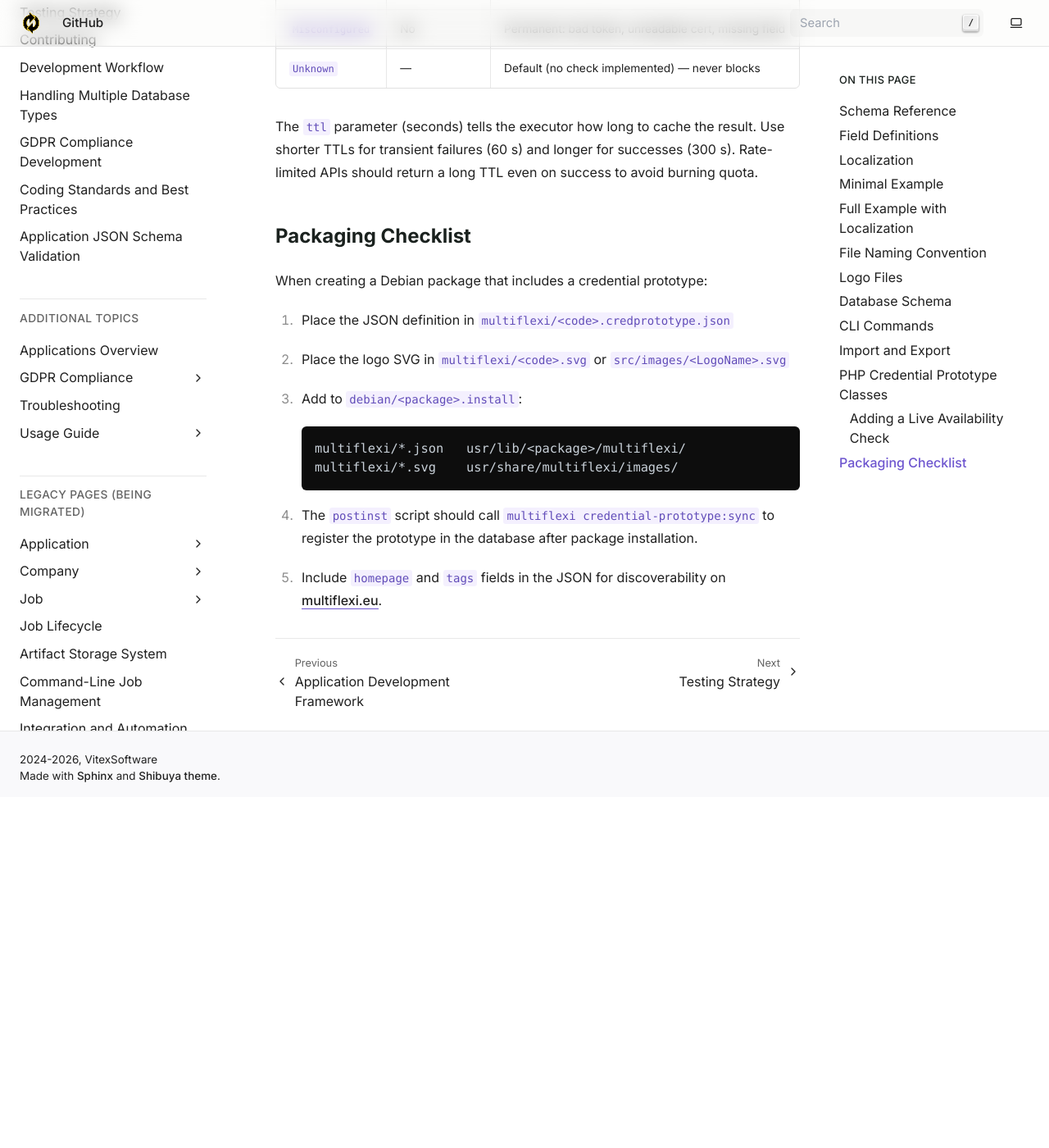
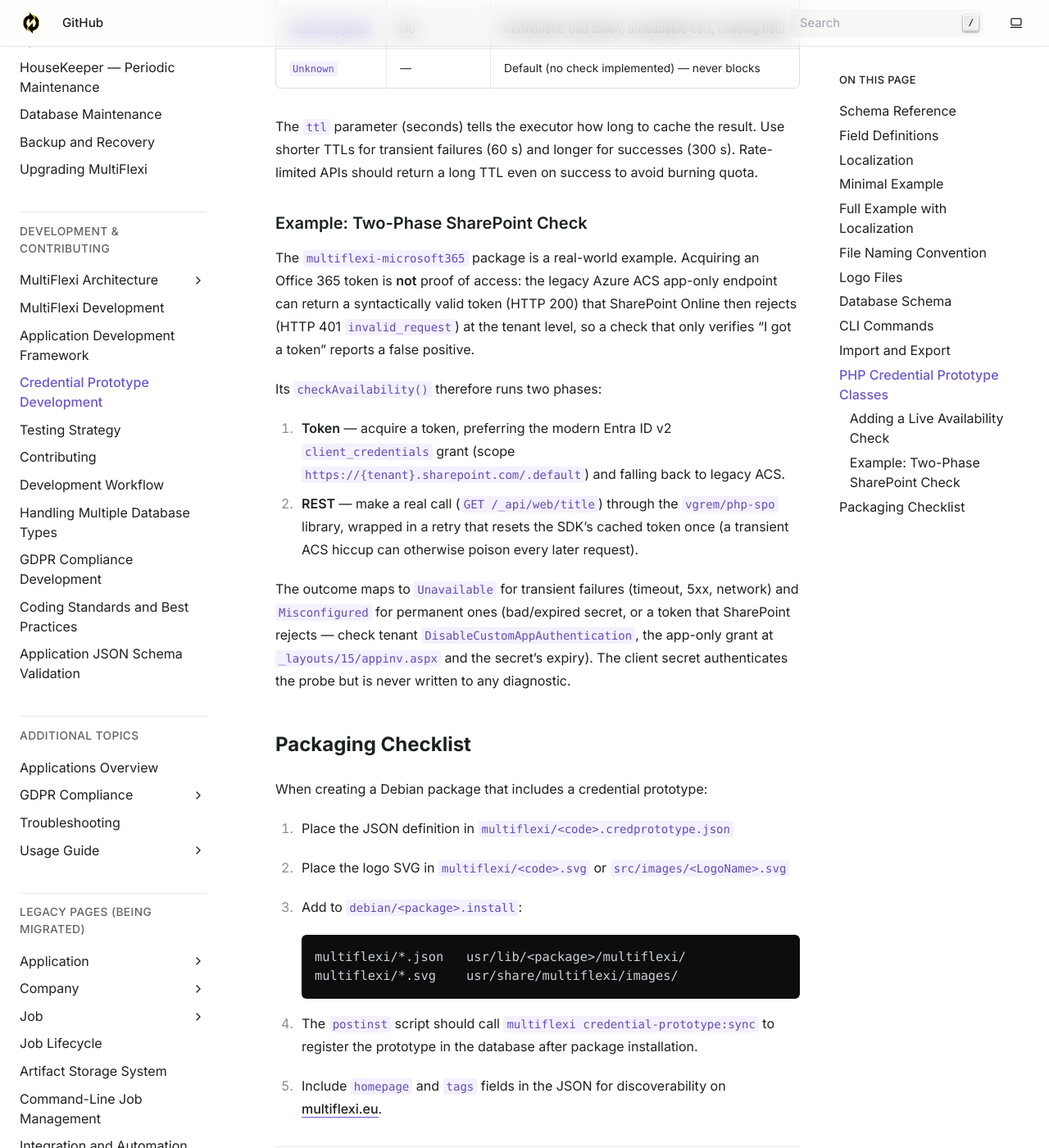
Before and after one commit to VitexSoftware/multiflexi-doc-en, a Sphinx documentation site: the page built from source/development/credential-prototype.rst, in a window 1280 px wide and 1400 px high, scrolled down 10061 px. Shown: the whole window at 82% size. Built offline with Sphinx 7.4.7, drawn with Linux system fonts in a browser that asks for light colours; before the commit the page ends 11033 px from its top, so only the background shows below that.

Commit message:
Add two-phase SharePoint check example to credential prototype guide
Document the multiflexi-microsoft365 checkAvailability() token+REST verification pattern as a real-world availability-check example.

Co-Authored-By: Oz <oz-agent@warp.dev>

```diff
--- a/source/development/credential-prototype.rst
+++ b/source/development/credential-prototype.rst
@@ -408,6 +408,30 @@
 Use shorter TTLs for transient failures (60 s) and longer for successes (300 s).
 Rate-limited APIs should return a long TTL even on success to avoid burning quota.
 
+Example: Two-Phase SharePoint Check
+^^^^^^^^^^^^^^^^^^^^^^^^^^^^^^^^^^^^
+
+The ``multiflexi-microsoft365`` package is a real-world example. Acquiring an
+Office 365 token is **not** proof of access: the legacy Azure ACS app-only
+endpoint can return a syntactically valid token (HTTP 200) that SharePoint
+Online then rejects (HTTP 401 ``invalid_request``) at the tenant level, so a
+check that only verifies "I got a token" reports a false positive.
+
+Its ``checkAvailability()`` therefore runs two phases:
+
+1. **Token** — acquire a token, preferring the modern Entra ID v2
+   ``client_credentials`` grant (scope ``https://{tenant}.sharepoint.com/.default``)
+   and falling back to legacy ACS.
+2. **REST** — make a real call (``GET /_api/web/title``) through the
+   ``vgrem/php-spo`` library, wrapped in a retry that resets the SDK's cached
+   token once (a transient ACS hiccup can otherwise poison every later request).
+
+The outcome maps to ``Unavailable`` for transient failures (timeout, 5xx,
+network) and ``Misconfigured`` for permanent ones (bad/expired secret, or a
+token that SharePoint rejects — check tenant ``DisableCustomAppAuthentication``,
+the app-only grant at ``_layouts/15/appinv.aspx`` and the secret's expiry). The
+client secret authenticates the probe but is never written to any diagnostic.
+
 Packaging Checklist
 -------------------
 
```
